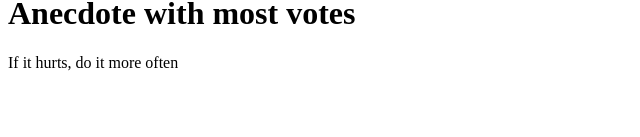
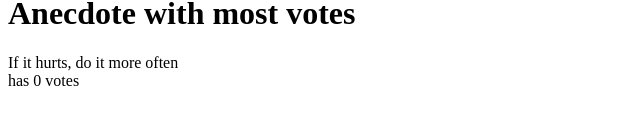
Before and after one commit to Selflocking/FullStackOpen2022, a React (Create React App) app in the folder part1/d/: page / in a window 1280 px wide. Shown: the part 163-300 px from the top of the page, without its empty margins (0-640 px from the left). Built offline with nearby package versions, Linux system fonts and the light colour scheme.

Commit message:
1.14*: anecdotes step3

```diff
--- a/part1/d/src/App.js
+++ b/part1/d/src/App.js
@@ -1,4 +1,14 @@
 import { useState } from 'react'
+
+const Head = ({ text, anecdote, vote }) => {
+  return (
+    <>
+      <h1>{text}</h1>
+      <div>{anecdote}</div>
+      <div>has {vote} votes</div>
+    </>
+  )
+}
 
 const App = () => {
   const anecdotes = [
@@ -14,13 +24,11 @@ const App = () => {
   const [votes, setVotes] = useState(new Uint8Array(anecdotes.length))
   const [max, setMax] = useState(0)
   const handleClick = () => {
-    while (1) {
-      const result = Math.floor(Math.random() * anecdotes.length)
-      if (result !== selected) {
-        setSelected(result)
-        break
-      }
+    let newState = selected
+    while (newState === selected) {
+      newState = Math.floor(Math.random() * anecdotes.length)
     }
+    setSelected(newState)
   }
 
   const handleVote = () => {
@@ -31,15 +39,21 @@ const App = () => {
     }
     setVotes(temp)
   }
+
   return (
     <>
-      <h1>Anecdote of the day</h1>
-      <div>{anecdotes[selected]}</div>
-      <div>has {votes[selected]} votes</div>
+      <Head
+        text="Anecdote of the day"
+        anecdote={anecdotes[selected]}
+        vote={votes[selected]}
+      />
       <button onClick={handleVote}>vote</button>
       <button onClick={handleClick}>next anecdote</button>
-      <h1>Anecdote with most votes</h1>
-      <div>{anecdotes[max]}</div>
+      <Head
+        text="Anecdote with most votes"
+        anecdote={anecdotes[max]}
+        vote={votes[max]}
+      />
     </>
   )
 }
```
